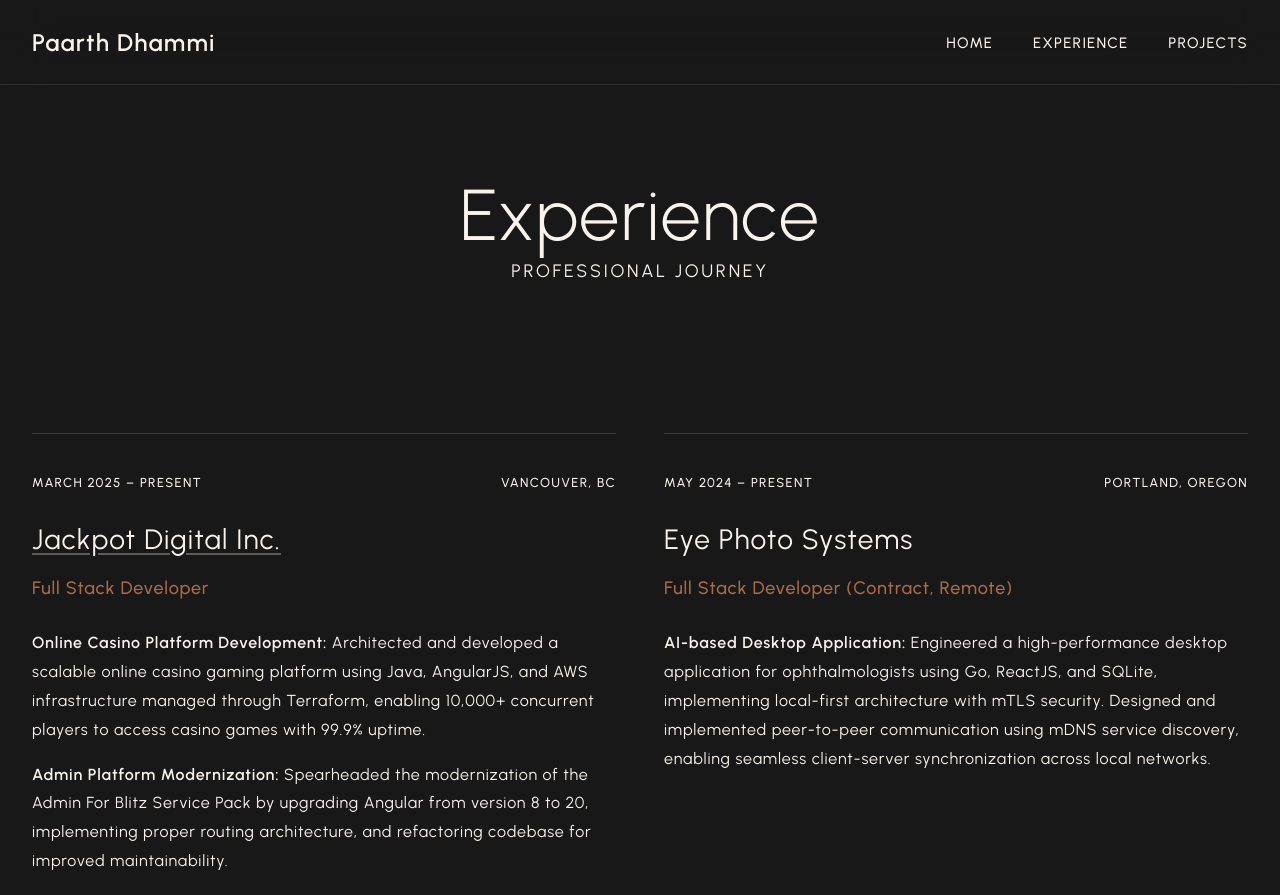
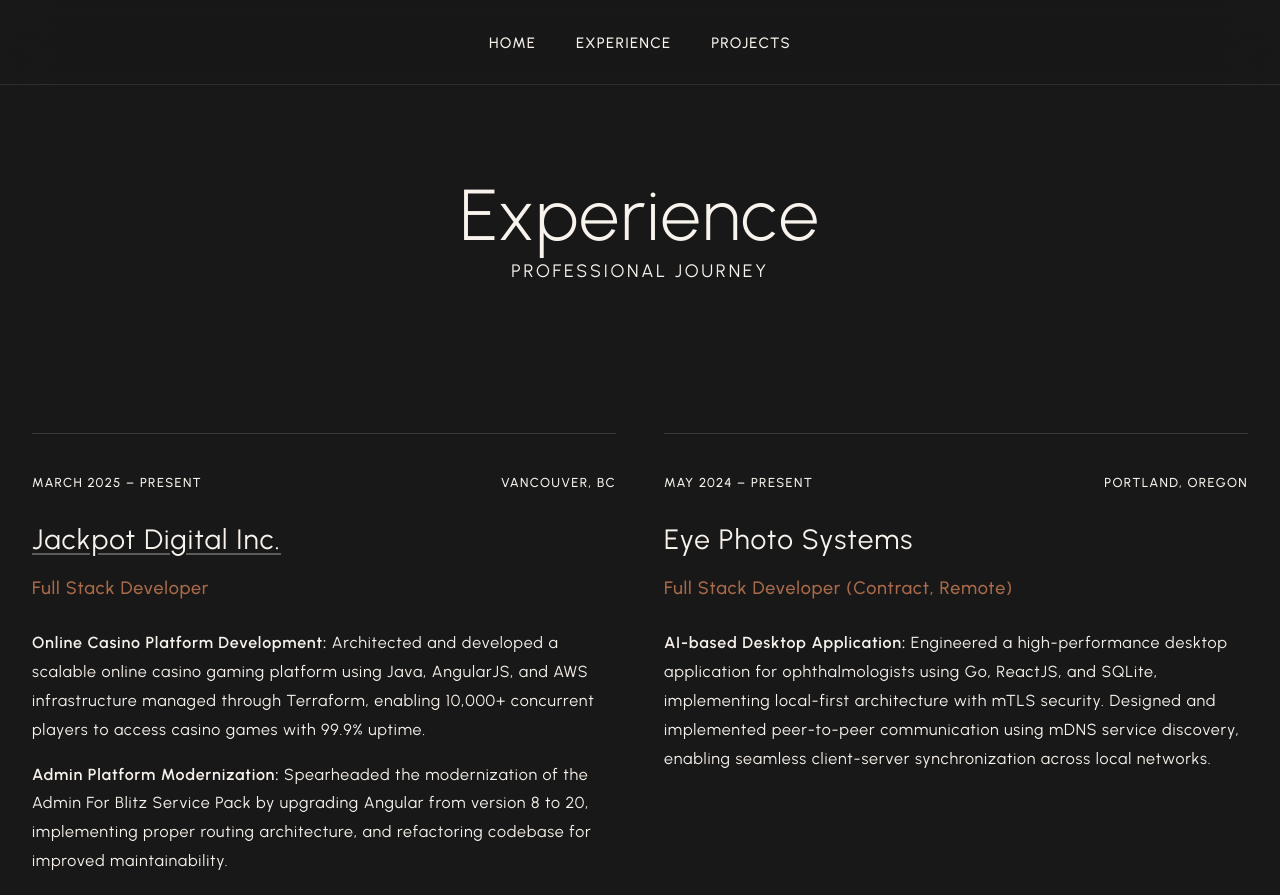
Before and after one commit to paarthd00/portfolio-simple, a website: page experience.html in a window 1280 px wide. Shown: the top 895 px of the page. Drawn offline with nearby package versions, Linux system fonts and the light colour scheme.

Commit message:
header improvements

```diff
--- a/experience.html
+++ b/experience.html
@@ -14,7 +14,6 @@
   <!-- Navigation -->
   <nav>
     <div class="nav-container">
-      <a href="index.html" class="nav-brand">Paarth Dhammi</a>
       <ul class="nav-links">
         <li><a href="index.html">Home</a></li>
         <li><a href="experience.html">Experience</a></li>
--- a/styles/sass/custom.scss
+++ b/styles/sass/custom.scss
@@ -241,7 +241,7 @@
   margin: 0 auto;
   padding: 0 2rem;
   display: flex;
-  justify-content: space-between;
+  justify-content: center;
   align-items: center;
 }
 
```
Also changed, not shown: index.html (+0 -1 lines), projects.html (+0 -1 lines), styles/css/index.css.
